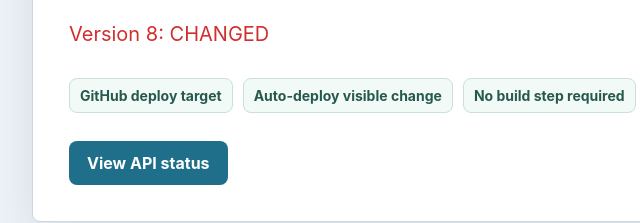
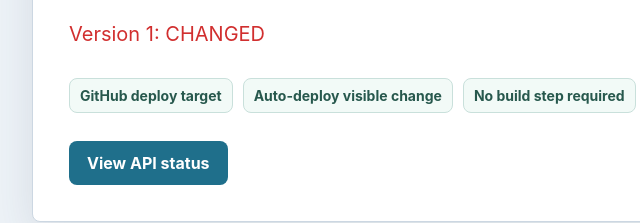
Before and after one commit to Lilia-Dikova/nodeJS_app, a website: page public/index.html in a window 1280 px wide. Shown: the part 352-575 px from the top of the page, 248-888 px from the left. Drawn offline with Linux system fonts and the light colour scheme.

Commit message:
Update index.html

```diff
--- a/public/index.html
+++ b/public/index.html
@@ -12,7 +12,7 @@
         <p class="eyebrow">Deployment QA</p>
         <h1>Node.js preview app</h1>
         <p class="message">
-          Version 8: CHANGED
+          Version 1: CHANGED
         </p>
         <div class="checks">
           <span>GitHub deploy target</span>
```
